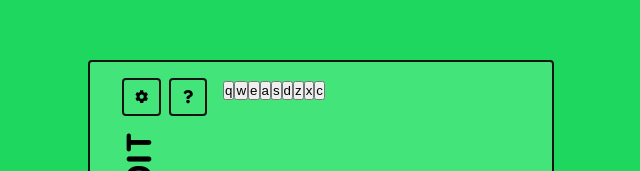
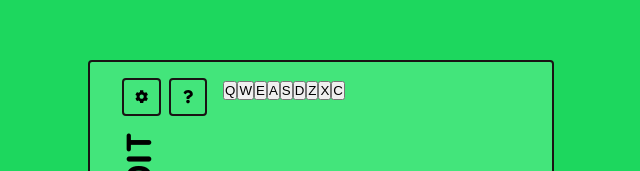
Before and after one commit to N-Nikolaev/drum-machine, a React (Vite) app: page / in a window 1280 px wide. Shown: the part 222-393 px from the top of the page, without its empty margins (319-959 px from the left). Built offline with nearby package versions, Linux system fonts and the light colour scheme.

Commit message:
Updated classes and key names for FCC script test

```diff
--- a/src/js/components/DrumMachine.tsx
+++ b/src/js/components/DrumMachine.tsx
@@ -11,15 +11,15 @@ interface IState {
 
 const DrumMachine: React.FC = () => {
     const [keys] = useState<IState['drumPads']>([
-        { key: 'q', url: 'https://s3.amazonaws.com/freecodecamp/drums/Heater-1.mp3' },
-        { key: 'w', url: 'https://s3.amazonaws.com/freecodecamp/drums/Heater-2.mp3' },
-        { key: 'e', url: 'https://s3.amazonaws.com/freecodecamp/drums/Heater-3.mp3' },
-        { key: 'a', url: 'https://s3.amazonaws.com/freecodecamp/drums/Heater-4_1.mp3' },
-        { key: 's', url: 'https://s3.amazonaws.com/freecodecamp/drums/Heater-6.mp3' },
-        { key: 'd', url: 'https://s3.amazonaws.com/freecodecamp/drums/Dsc_Oh.mp3' },
-        { key: 'z', url: 'https://s3.amazonaws.com/freecodecamp/drums/Kick_n_Hat.mp3' },
-        { key: 'x', url: 'https://s3.amazonaws.com/freecodecamp/drums/RP4_KICK_1.mp3' },
-        { key: 'c', url: 'https://s3.amazonaws.com/freecodecamp/drums/Cev_H2.mp3' },
+        { key: 'Q', url: 'https://s3.amazonaws.com/freecodecamp/drums/Heater-1.mp3' },
+        { key: 'W', url: 'https://s3.amazonaws.com/freecodecamp/drums/Heater-2.mp3' },
+        { key: 'E', url: 'https://s3.amazonaws.com/freecodecamp/drums/Heater-3.mp3' },
+        { key: 'A', url: 'https://s3.amazonaws.com/freecodecamp/drums/Heater-4_1.mp3' },
+        { key: 'S', url: 'https://s3.amazonaws.com/freecodecamp/drums/Heater-6.mp3' },
+        { key: 'D', url: 'https://s3.amazonaws.com/freecodecamp/drums/Dsc_Oh.mp3' },
+        { key: 'Z', url: 'https://s3.amazonaws.com/freecodecamp/drums/Kick_n_Hat.mp3' },
+        { key: 'X', url: 'https://s3.amazonaws.com/freecodecamp/drums/RP4_KICK_1.mp3' },
+        { key: 'C', url: 'https://s3.amazonaws.com/freecodecamp/drums/Cev_H2.mp3' },
     ]);
 
     return (
--- a/src/js/components/Pad.tsx
+++ b/src/js/components/Pad.tsx
@@ -34,7 +34,7 @@ const Pad: React.FC<IProps> = ({ keyTrigger, url }) => {
     return (
         <button
             id={keyTrigger}
-            className='pad'
+            className='drum-pad'
             onClick={clickHandler}>
                 {keyTrigger}
         </button>
```
